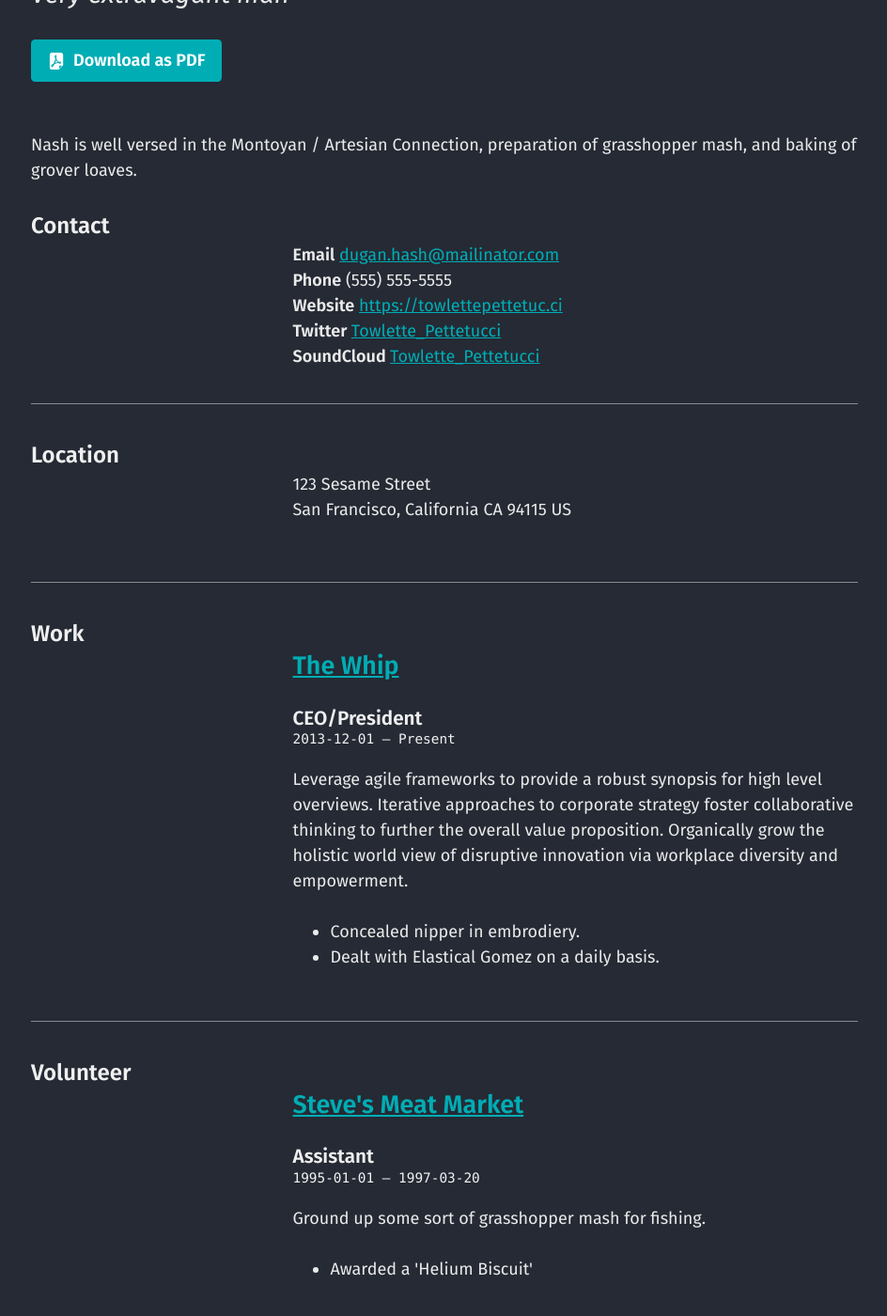
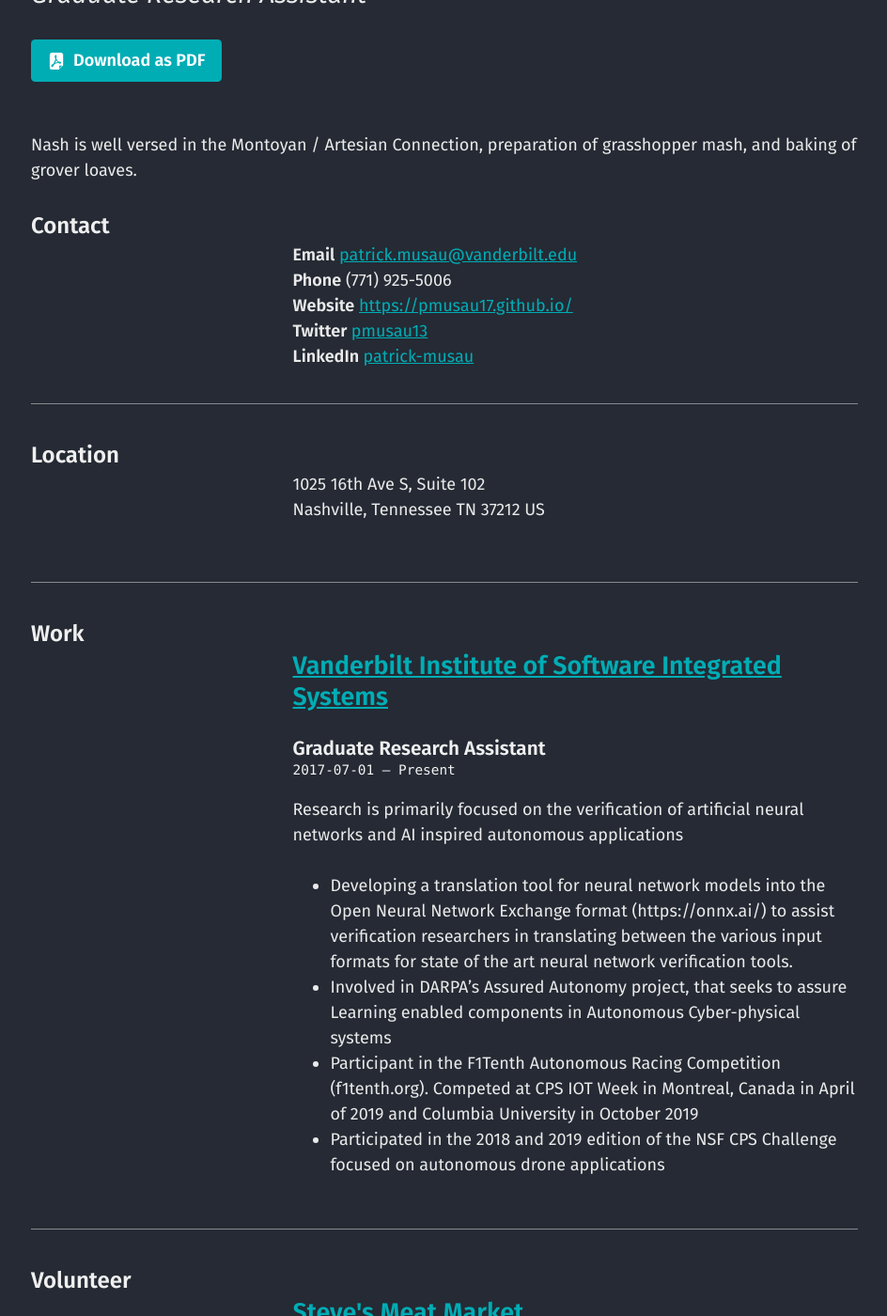
Before and after one commit to pmusau17/pmusau17.github.io, a Jekyll site: the page built from cv.md, in a window 1280 px wide and 1400 px high, scrolled down 294 px. Shown: the whole window at 94% size, without its empty margins (39-983 px from the left). Built offline with Jekyll 4.4.1, drawn with Linux system fonts in a browser that asks for light colours; some of the changed text lies outside the part shown.

Commit message:
CV changes

```diff
--- a/_data/cv.json
+++ b/_data/cv.json
@@ -1,43 +1,46 @@
 {
   "basics": {
-    "name": "Dugan Nash",
-    "label": "Very extravagant man",
-    "picture": "",
-    "email": "dugan.hash@mailinator.com",
-    "phone": "(555) 555-5555",
-    "website": "https://towlettepettetuc.ci",
+    "name": "Patrick Musau",
+    "label": "Graduate Research Assistant",
+    "picture": "../pages/images/pat300.jpg",
+    "email": "patrick.musau@vanderbilt.edu",
+    "phone": "(771) 925-5006",
+    "website": "https://pmusau17.github.io/",
     "summary": "Nash is well versed in the Montoyan / Artesian Connection, preparation of grasshopper mash, and baking of grover loaves.",
     "location": {
-      "address": "123 Sesame Street",
-      "postalCode": "CA 94115",
-      "city": "San Francisco",
+      "address": "1025 16th Ave S, Suite 102",
+      "postalCode": "TN 37212",
+      "city": "Nashville",
       "countryCode": "US",
-      "region": "California"
+      "region": "Tennessee"
     },
     "profiles": [
       {
         "network": "Twitter",
-        "username": "Towlette_Pettetucci",
-        "url": "https://twitter.com/Towlette_Pettetucci"
+        "username": "pmusau13",
+        "url": "https://twitter.com/pmusau13"
       },
       {
-        "network": "SoundCloud",
-        "username": "Towlette_Pettetucci",
-        "url": "https://soundcloud.com/Towlette_Pettetucci"
+        "network": "LinkedIn",
+        "username": "patrick-musau",
+        "url": "https://www.linkedin.com/in/musaup/"
       }
     ]
   },
   "work": [
     {
-      "company": "The Whip",
-      "position": "CEO/President",
-      "website": "https://thewh.ip",
-      "startDate": "2013-12-01",
+      "company": "Vanderbilt Institute of Software Integrated Systems",
+      "position": "Graduate Research Assistant",
+      "website": "https://www.isis.vanderbilt.edu/",
+      "startDate": "2017-07-01",
       "endDate": "",
-      "summary": "Leverage agile frameworks to provide a robust synopsis for high level overviews. Iterative approaches to corporate strategy foster collaborative thinking to further the overall value proposition. Organically grow the holistic world view of disruptive innovation via workplace diversity and empowerment.",
+      "summary": "Research is primarily focused on the verification of artificial neural networks and AI inspired autonomous applications",
       "highlights": [
-        "Concealed nipper in embrodiery.",
-        "Dealt with Elastical Gomez on a daily basis."
+        "Developing a translation tool for neural network models into the Open Neural Network Exchange format (https://onnx.ai/) to assist verification researchers in translating between the various input formats for state of the art neural network verification tools.",
+        "Involved in DARPA’s Assured Autonomy project, that seeks to assure Learning enabled components in Autonomous Cyber-physical systems",
+        "Participant in the F1Tenth Autonomous Racing Competition (f1tenth.org). Competed at CPS IOT Week in Montreal, Canada in April of 2019 and Columbia University in October 2019",
+        "Participated in the 2018 and 2019 edition of the NSF CPS Challenge focused on autonomous drone applications"
+
       ]
     }
   ],
@@ -56,15 +59,16 @@
   ],
   "education": [
     {
-      "institution": "University of Ointment",
-      "area": "Digital Skillets",
-      "studyType": "Bachelor",
-      "startDate": "2011-06-01",
-      "endDate": "2014-01-01",
-      "gpa": "4.0",
+      "institution": "Vanderbilt University",
+      "area": "Electrical Engineering",
+      "studyType": "Doctor of Philosophy",
+      "startDate": "2017-07-01",
+      "endDate": "2022-05 (Expected)",
+      "gpa": "3.9",
       "courses": [
-        "DB1101 - Perpendicular Crosstalk",
-        "CS2011 - Introduction to Moisturization"
+        "CS-5260 - Artificial Intelligence",
+        "CS-5891 - Resilient Distributed Computing",
+        "CS-8395 - Machine Learning Verification"
       ]
     }
   ],
@@ -87,12 +91,10 @@
   ],
   "skills": [
     {
-      "name": "Audio Juggling",
-      "level": "Master",
+      "name": "Programming",
+      "level": "strong",
       "keywords": [
-        "Ointment",
-        "Voltor",
-        "Millipedes"
+        "Python", "Java", "MATLAB", "Simulink", "Mathematica","LaTeX"
       ]
     },
     {
@@ -106,8 +108,16 @@
   ],
   "languages": [
     {
-      "language": "Nonsense",
+      "language": "English",
       "fluency": "Native speaker"
+    },
+    {
+      "language": "French",
+      "fluency": "Intermediate"
+    },
+    {
+      "language": "Swahili",
+      "fluency": "Intermediate"
     }
   ],
   "interests": [
```
